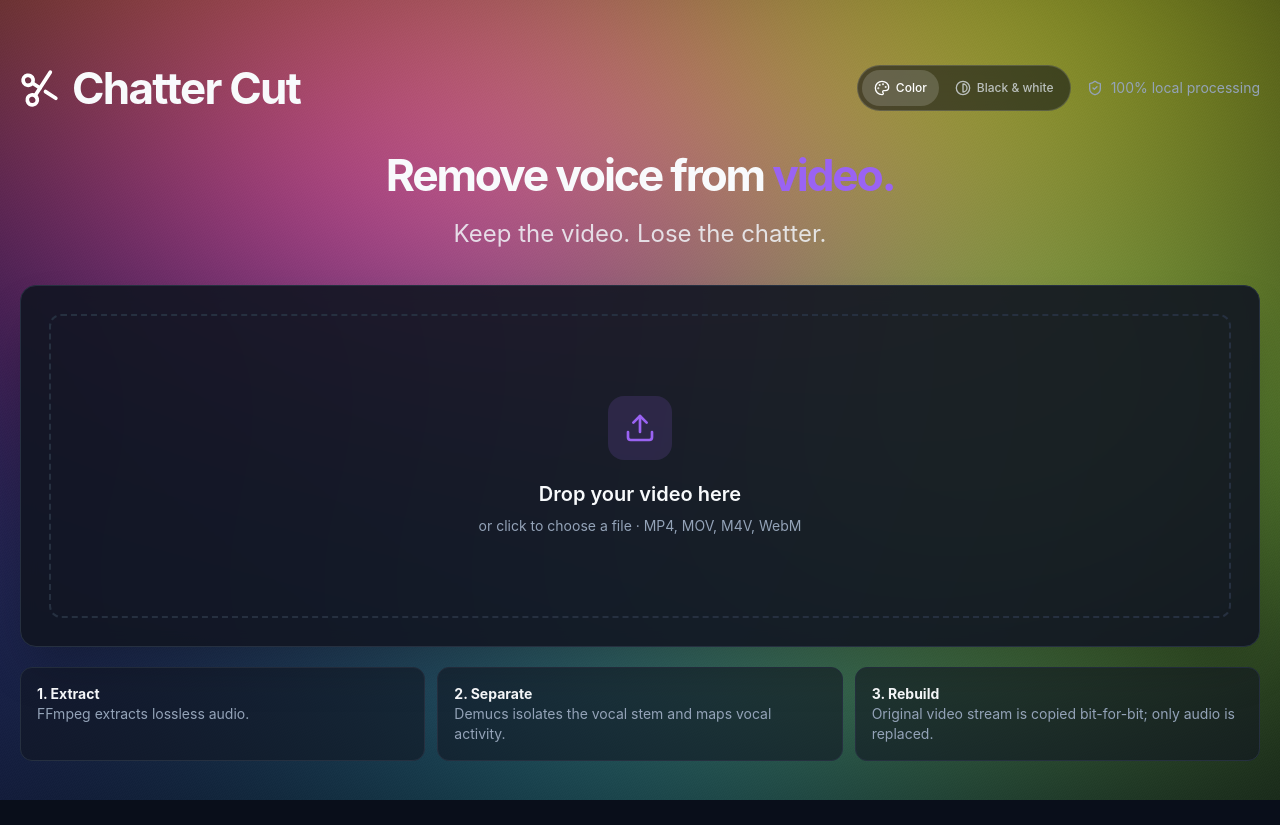
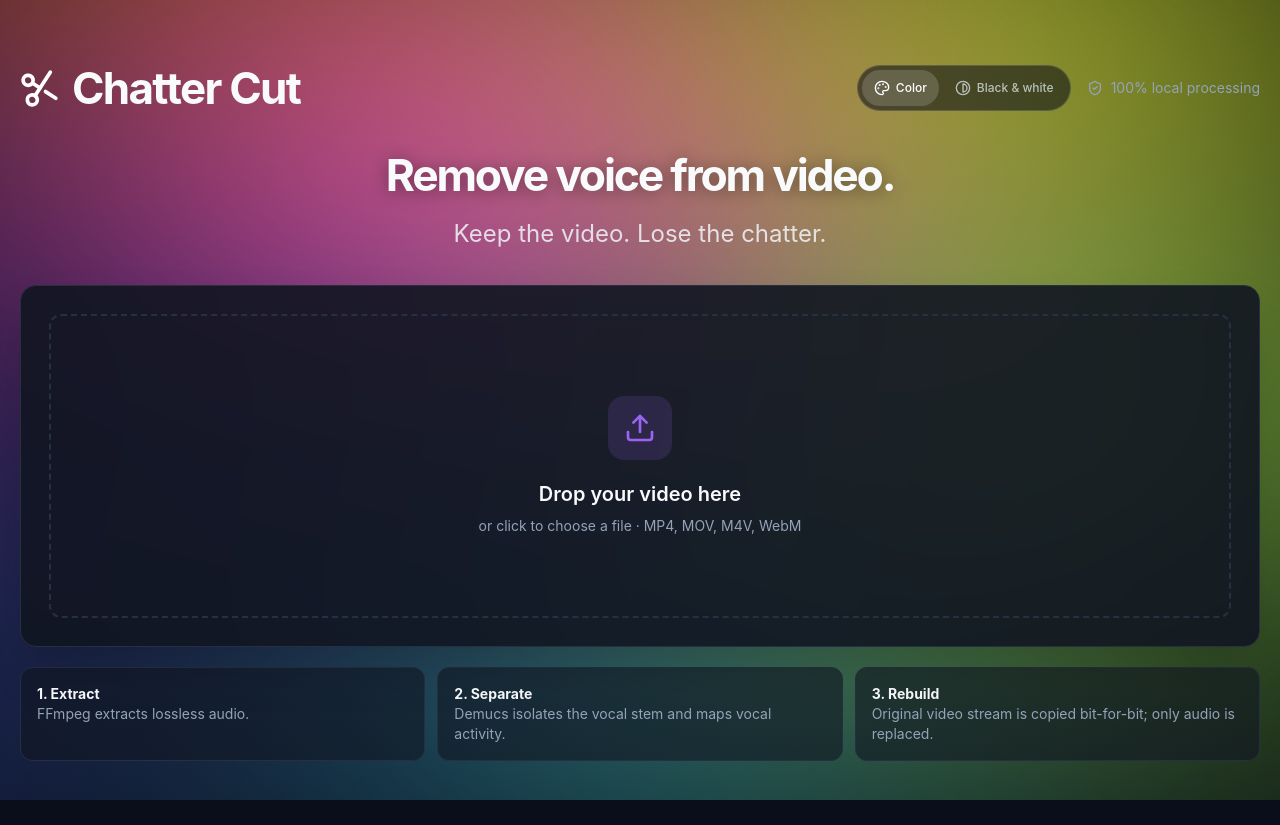
Before and after one commit to dschinkel/chatter-cut, a React (Vite) app: page / in a window 1280 px wide. Built offline with nearby package versions, Linux system fonts and the light colour scheme.

Commit message:
ui: improve rainbow headline contrast

```diff
--- a/src/index.css
+++ b/src/index.css
@@ -69,6 +69,14 @@
   letter-spacing: -0.05em;
   line-height: 1.05;
   text-wrap: balance;
+}
+
+.app-shell[data-background="color"] .hero-title {
+  text-shadow: 0 2px 18px rgb(0 0 0 / 40%);
+}
+
+.app-shell[data-background="color"] .hero-title .text-primary {
+  color: inherit;
 }
 
 .hero-description {
```
